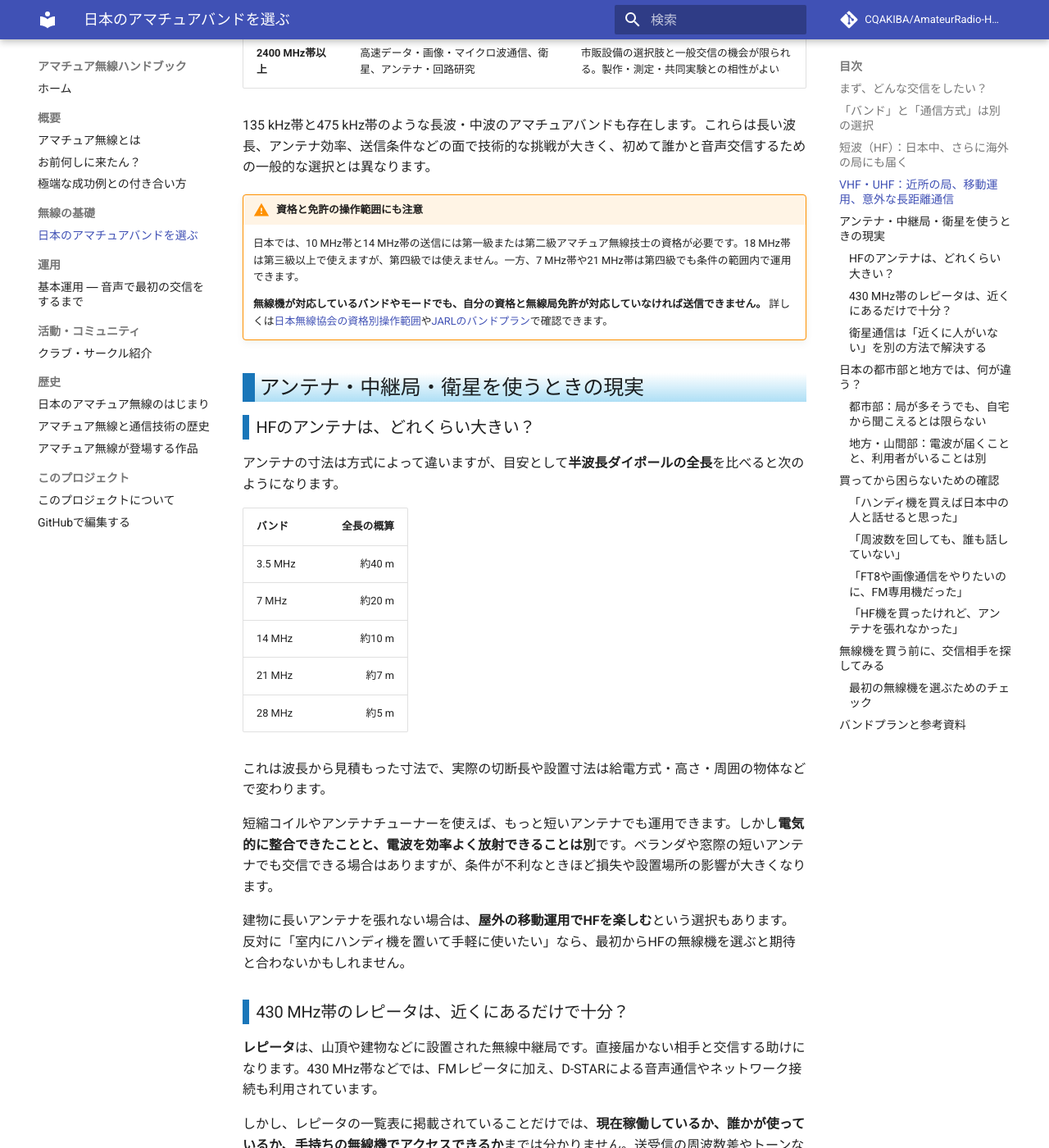
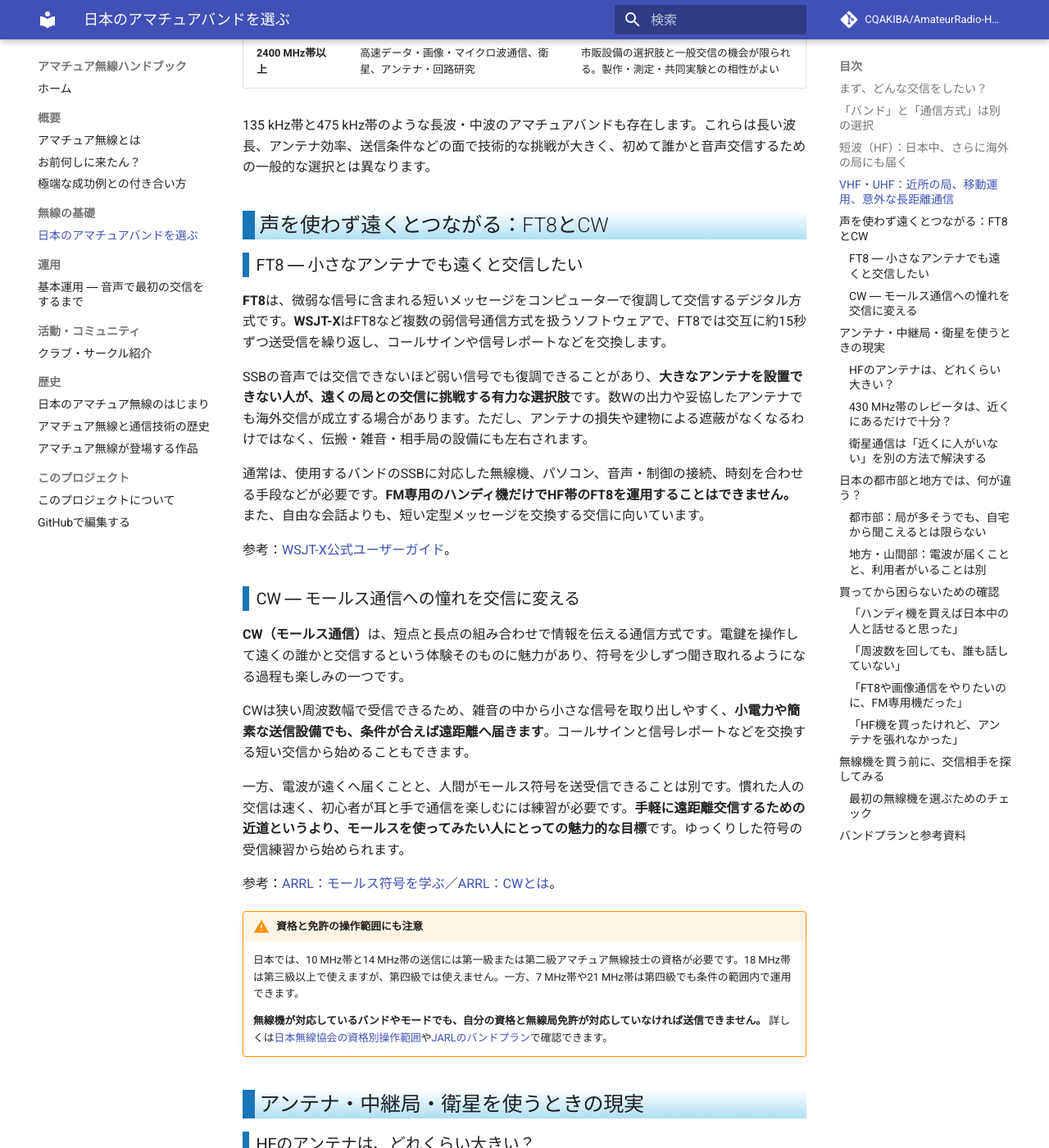
Before and after one commit to CQAKIBA/AmateurRadio-Handbook, an MkDocs documentation site: the page built from docs/02_無線の基礎/japan-band-guide.md, in a window 1280 px wide and 1400 px high, scrolled down 3354 px. Shown: the whole window at 82% size. Built offline with MkDocs 1.6.1 and Material for MkDocs 9.7.7, drawn with Linux system fonts in a browser that asks for light colours; comment, search, counter and statistics services are not loaded.

Commit message:
docs: introduce WSJT-X FT8 and CW as distinct beginner motivations

```diff
--- a/docs/02_無線の基礎/japan-band-guide.md
+++ b/docs/02_無線の基礎/japan-band-guide.md
@@ -69,6 +69,28 @@ HF帯では電離層によって電波が地上へ戻ってくるため、見通
 
 135 kHz帯と475 kHz帯のような長波・中波のアマチュアバンドも存在します。これらは長い波長、アンテナ効率、送信条件などの面で技術的な挑戦が大きく、初めて誰かと音声交信するための一般的な選択とは異なります。
 
+
+## 声を使わず遠くとつながる：FT8とCW
+
+### FT8 ― 小さなアンテナでも遠くと交信したい
+
+**FT8**は、微弱な信号に含まれる短いメッセージをコンピューターで復調して交信するデジタル方式です。**WSJT-X**はFT8など複数の弱信号通信方式を扱うソフトウェアで、FT8では交互に約15秒ずつ送受信を繰り返し、コールサインや信号レポートなどを交換します。
+
+SSBの音声では交信できないほど弱い信号でも復調できることがあり、**大きなアンテナを設置できない人が、遠くの局との交信に挑戦する有力な選択肢**です。数Wの出力や妥協したアンテナでも海外交信が成立する場合があります。ただし、アンテナの損失や建物による遮蔽がなくなるわけではなく、伝搬・雑音・相手局の設備にも左右されます。
+
+通常は、使用するバンドのSSBに対応した無線機、パソコン、音声・制御の接続、時刻を合わせる手段などが必要です。**FM専用のハンディ機だけでHF帯のFT8を運用することはできません。** また、自由な会話よりも、短い定型メッセージを交換する交信に向いています。
+
+参考：[WSJT-X公式ユーザーガイド](https://wsjt.sourceforge.io/wsjtx-main_en.html)。
+
+### CW ― モールス通信への憧れを交信に変える
+
+**CW（モールス通信）**は、短点と長点の組み合わせで情報を伝える通信方式です。電鍵を操作して遠くの誰かと交信するという体験そのものに魅力があり、符号を少しずつ聞き取れるようになる過程も楽しみの一つです。
+
+CWは狭い周波数幅で受信できるため、雑音の中から小さな信号を取り出しやすく、**小電力や簡素な送信設備でも、条件が合えば遠距離へ届きます**。コールサインと信号レポートなどを交換する短い交信から始めることもできます。
+
+一方、電波が遠くへ届くことと、人間がモールス符号を送受信できることは別です。慣れた人の交信は速く、初心者が耳と手で通信を楽しむには練習が必要です。**手軽に遠距離交信するための近道というより、モールスを使ってみたい人にとっての魅力的な目標**です。ゆっくりした符号の受信練習から始められます。
+
+参考：[ARRL：モールス符号を学ぶ](https://www.arrl.org/learning-morse-code)／[ARRL：CWとは](https://www.arrl.org/cw-mode)。
 
 !!! warning "資格と免許の操作範囲にも注意"
     日本では、10 MHz帯と14 MHz帯の送信には第一級または第二級アマチュア無線技士の資格が必要です。18 MHz帯は第三級以上で使えますが、第四級では使えません。一方、7 MHz帯や21 MHz帯は第四級でも条件の範囲内で運用できます。
```
